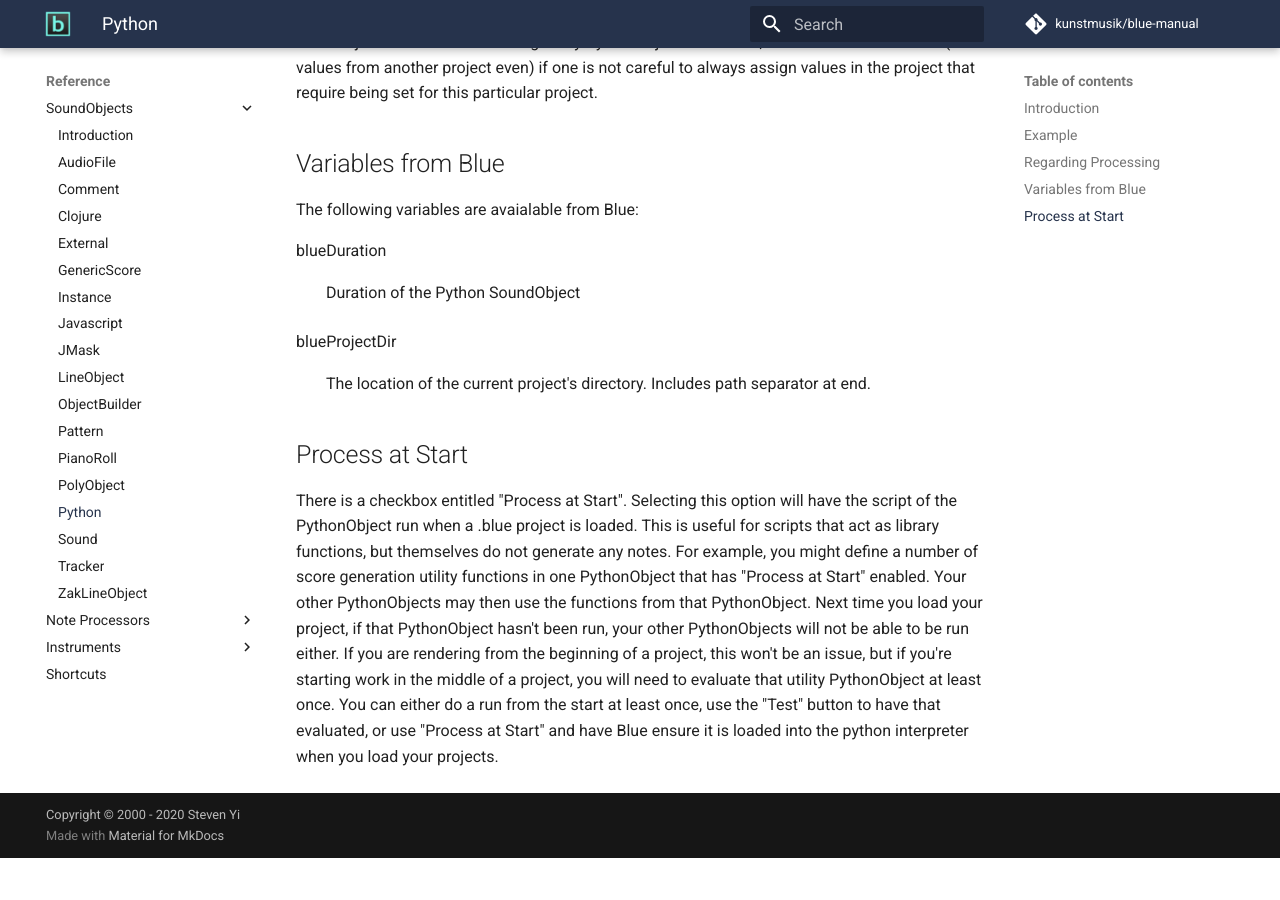
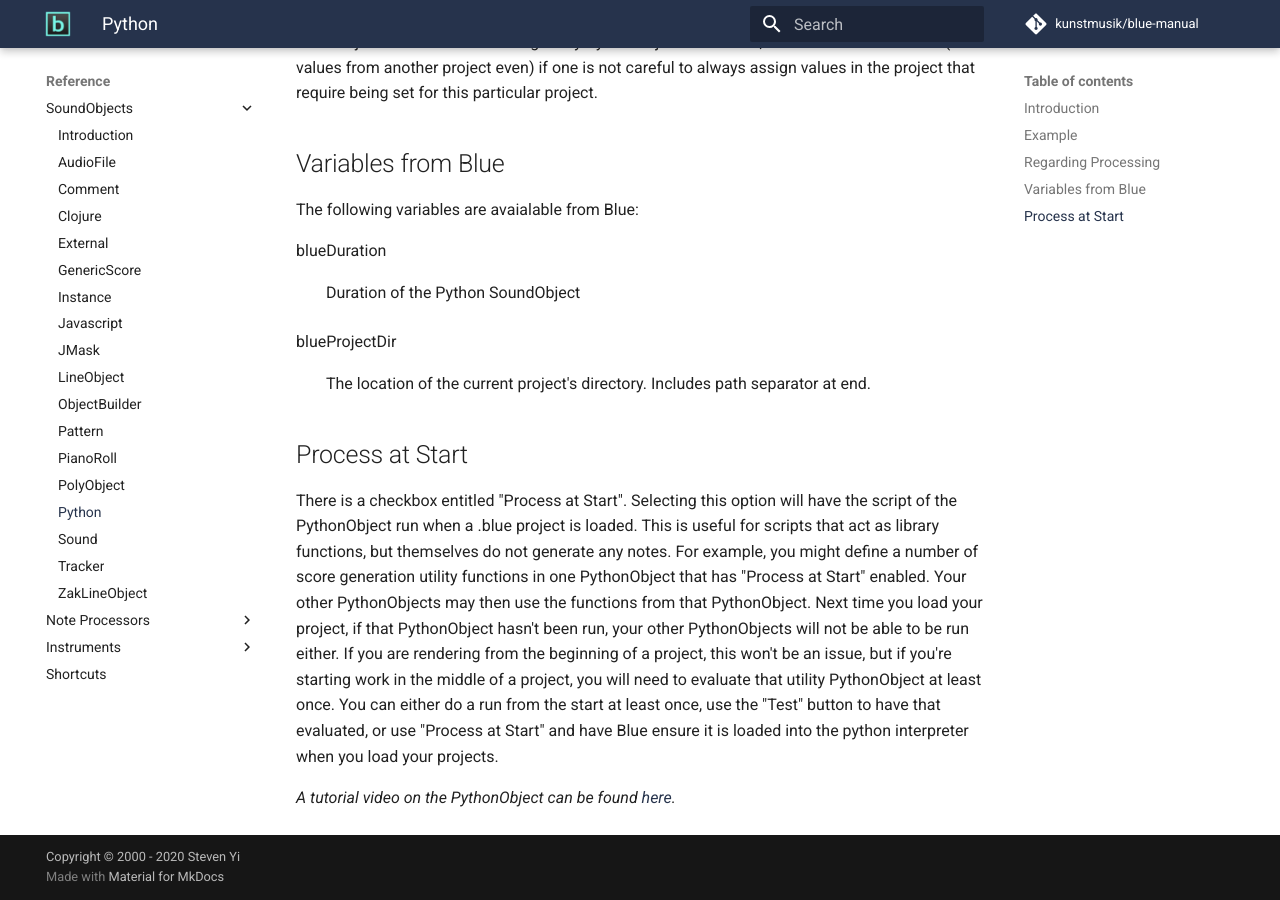
Before and after one commit to kunstmusik/blue-manual, an MkDocs documentation site: the page built from docs/users/reference/soundObjects/pythonObject.md, in a window 1280 px wide and 900 px high, scrolled down 1377 px. Built offline with MkDocs 1.6.1 and Material for MkDocs 9.7.7, drawn with Linux system fonts in a browser that asks for light colours; comment, search, counter and statistics services are not loaded; before the commit the page ends 2235 px from its top, so only the background shows below that.

Commit message:
added link to tutorial video

```diff
--- a/docs/users/reference/soundObjects/pythonObject.md
+++ b/docs/users/reference/soundObjects/pythonObject.md
@@ -85,3 +85,5 @@
 the "Test" button to have that evaluated, or use "Process at Start" and
 have Blue ensure it is loaded into the python interpreter when you load
 your projects.
+
+_A tutorial video on the PythonObject can be found [here](https://www.youtube.com/watch?v=O2QkPMP0Rrc&t=319s)._
```
